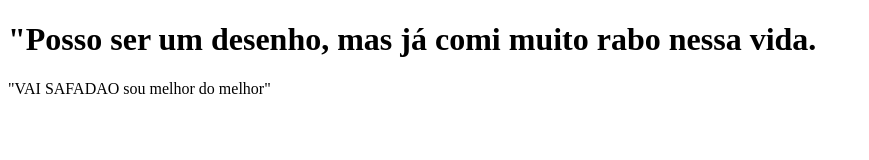
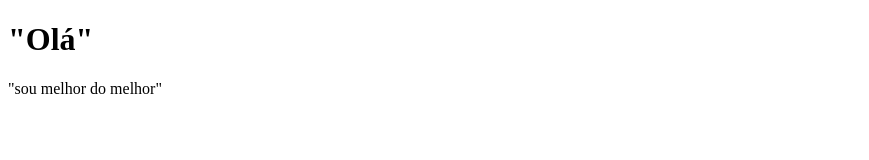
Before and after one commit to daavii/test, a plain HTML site: page index.html in a window 1280 px wide. Shown: the whole page, without its empty margins (0-869 px from the left). Drawn offline with Linux system fonts and the light colour scheme.

Commit message:
Update index.html

```diff
--- a/index.html
+++ b/index.html
@@ -3,8 +3,8 @@
 <head>
 	<title>"Oi, eu su o Goku!</title>
 </head>
-<h1>"Posso ser um desenho, mas já comi muito rabo nessa vida.</h1>
+<h1>"Olá"</h1>
 <body>
-<div>"VAI SAFADAO sou melhor do melhor"</div>
+<div>"sou melhor do melhor"</div>
 </body>
 </html>
```
